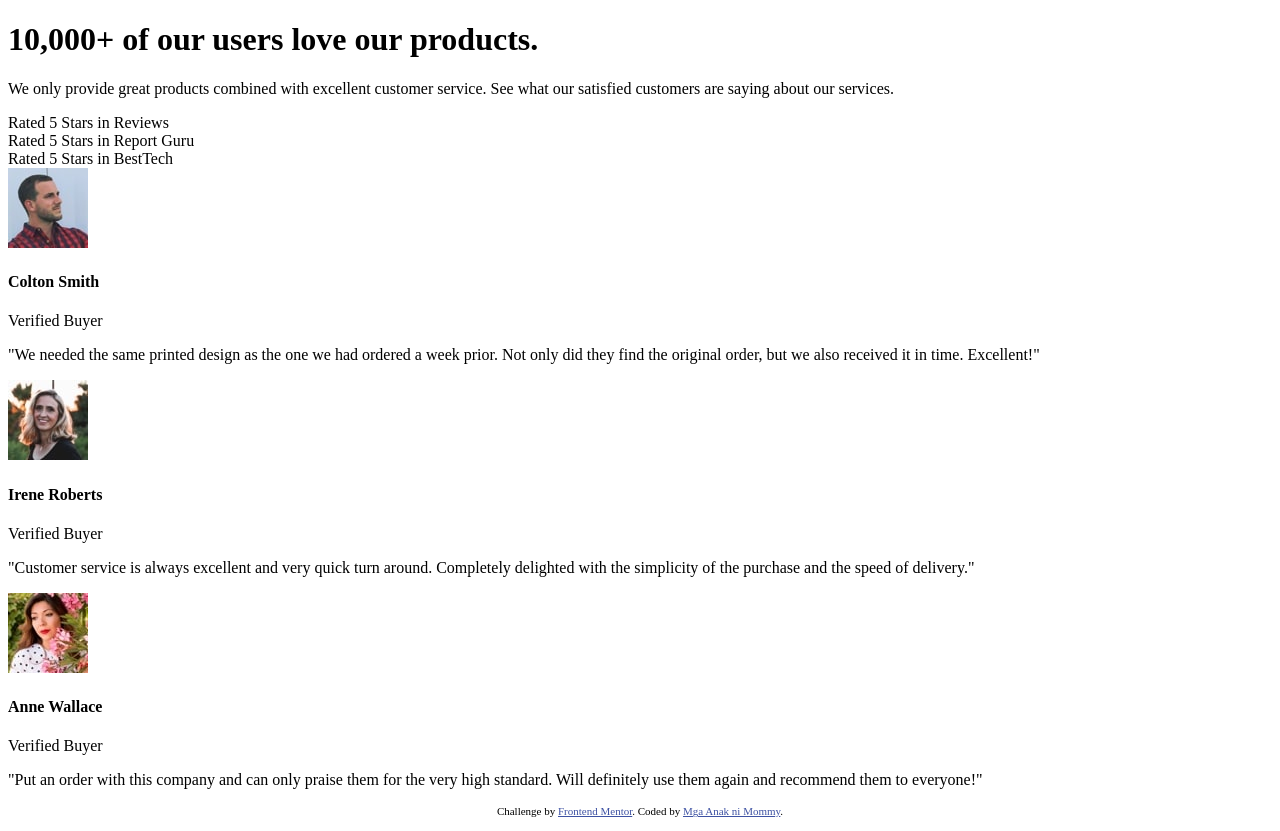
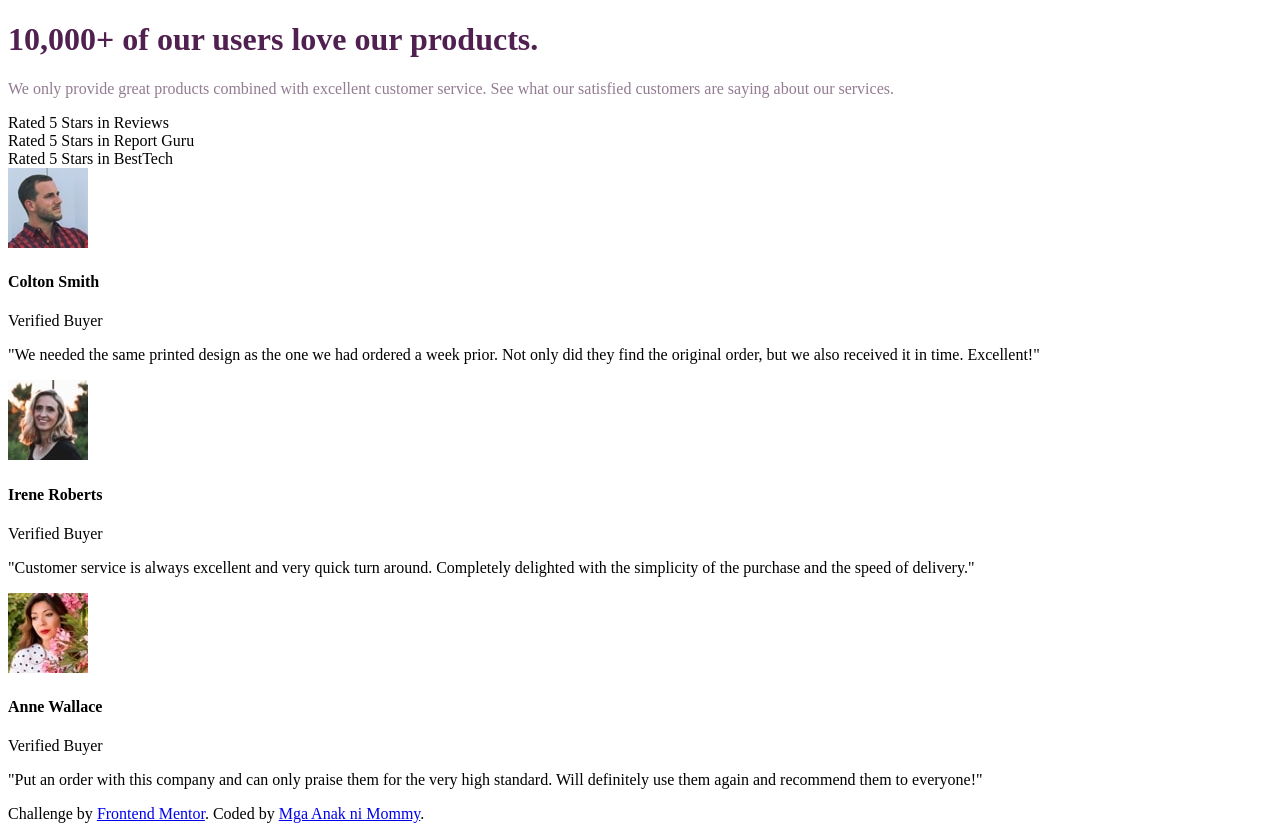
Before and after one commit to JakeNLelis/github-practice-2-anak-ni-mommy, a plain HTML site: page index.html in a window 1280 px wide. Drawn offline with Linux system fonts and the light colour scheme.

Commit message:
Edit head title

```diff
--- a/index.html
+++ b/index.html
@@ -14,22 +14,14 @@
 
     <title>Frontend Mentor | Social proof section</title>
 
-    <!-- Feel free to remove these styles or customise in your own stylesheet 👍 -->
-    <style>
-      .attribution {
-        font-size: 11px;
-        text-align: center;
-      }
-      .attribution a {
-        color: hsl(228, 45%, 44%);
-      }
-    </style>
+    <link rel="stylesheet" href="styles.css"/>
+
   </head>
   <body>
     <div>
       <div>
-        <h1>10,000+ of our users love our products.</h1>
-        <p>
+        <h1 class="head">10,000+ of our users love our products.</h1>
+        <p class="head-desc">
           We only provide great products combined with excellent customer service.
           See what our satisfied customers are saying about our services.
         </p>
--- /dev/null
+++ b/styles.css
@@ -0,0 +1,7 @@
+.head {
+  color: hsl(300, 43%, 22%);
+}
+
+.head-desc {
+  color: hsl(303, 10%, 53%);
+}
```
